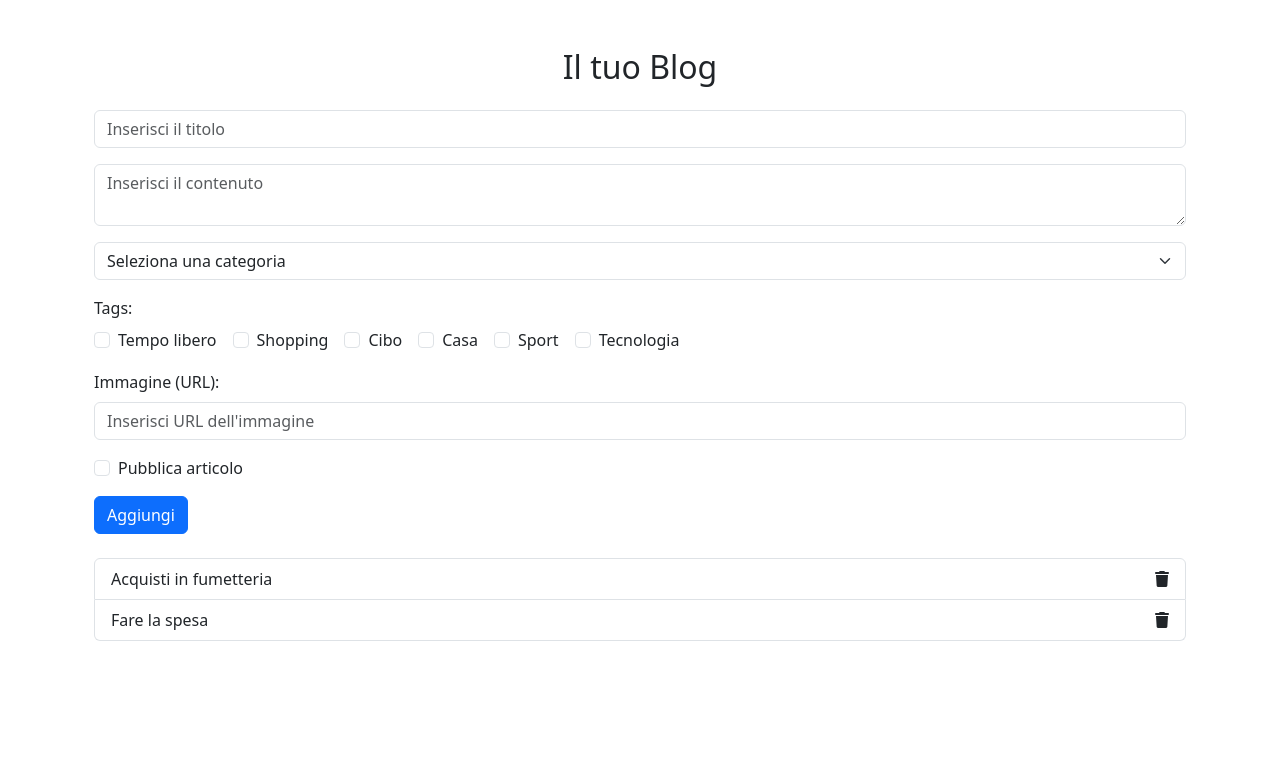
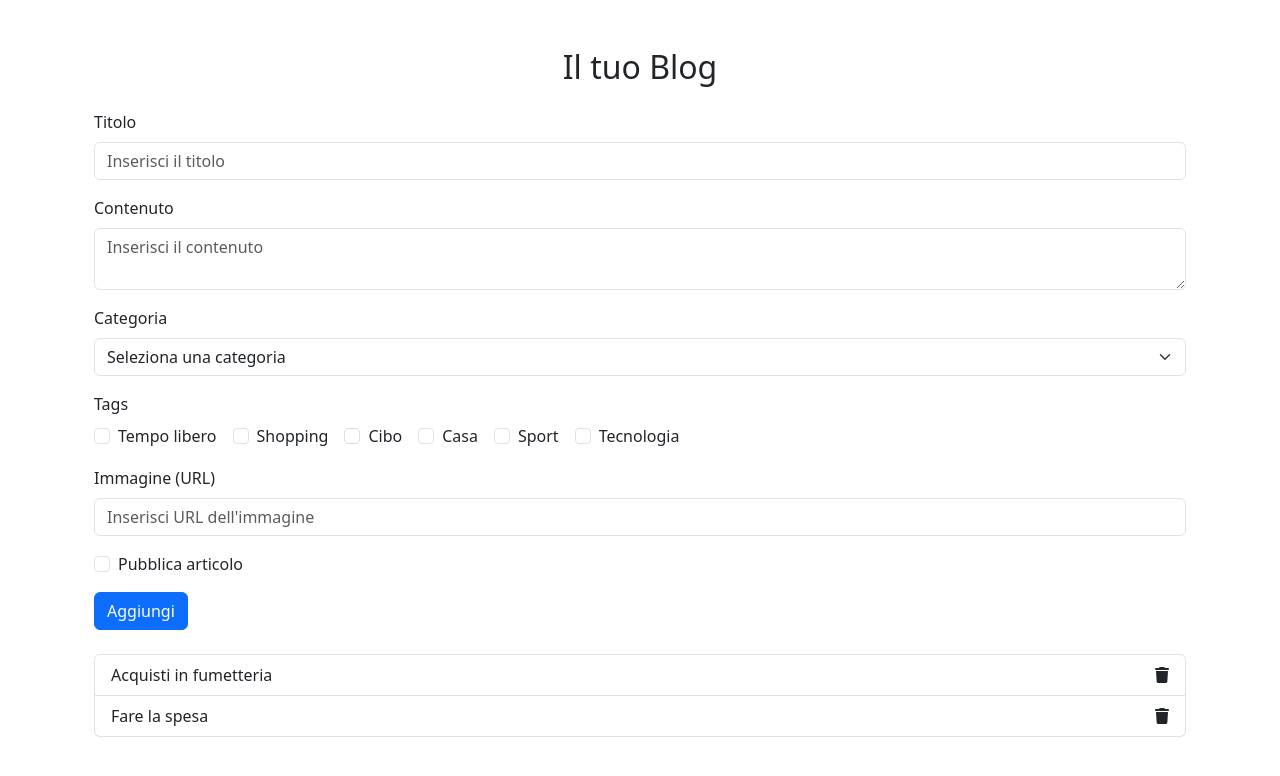
Before and after one commit to luigi-giordano/react-form-multifield, a React (Vite) app: page / in a window 1280 px wide. Shown: the top 776 px of the page. Built offline with nearby package versions, Linux system fonts and the light colour scheme.

Commit message:
add useEffect

```diff
--- a/src/components/ArticleList.jsx
+++ b/src/components/ArticleList.jsx
@@ -1,6 +1,26 @@
-import { useState } from 'react';
+import { useState, useEffect } from 'react';
 
-const initialList = [
+const categories = ['Hobby', 'Casa', 'Lavoro', 'Studio'];
+const availableTags = [
+  { id: 1, name: 'Tempo libero' },
+  { id: 2, name: 'Shopping' },
+  { id: 3, name: 'Cibo' },
+  { id: 4, name: 'Casa' },
+  { id: 5, name: 'Sport' },
+  { id: 6, name: 'Tecnologia' },
+];
+
+const defaultArticleData = {
+  title: '',
+  content: '',
+  category: '',
+  tags: [],
+  image: '',
+  published: false,
+};
+
+const ArticleList = () => {
+  const [articleList, setArticleList] = useState([
     {
       title: 'Acquisti in fumetteria',
       content: 'Comprare manga e fumetti preferiti.',
@@ -17,129 +37,130 @@ const initialList = [
       image: '',
       published: false,
     },
-];
+  ]);
 
-const categories = ['Hobby', 'Casa', 'Lavoro', 'Studio'];
-const availableTags = ['Tempo libero', 'Shopping', 'Cibo', 'Casa', 'Sport', 'Tecnologia'];
+  const [formData, setFormData] = useState(defaultArticleData);
 
-const ArticleList = () => {
-  const [articleList, setArticleList] = useState(initialList);
-  const [newArticle, setNewArticle] = useState({
-    title: '',
-    content: '',
-    category: '',
-    tags: [],
-    image: '',
-    published: false,
+  useEffect(() => {
+    if (formData.published) {
+      alert('Hai selezionato "Pubblica articolo", pertanto sarà visibile al pubblico.');
+    }
+  }, [formData.published]);
+
+  const handleInputChange = (e) => {
+    const { name, value, type, checked } = e.target;
+    setFormData((prev) => ({
+      ...prev,
+      [name]: type === 'checkbox' ? checked : value,
+    }));
+  };
+
+  const handleTagChange = (tagName) => {
+    setFormData((prev) => {
+      const updatedTags = prev.tags.includes(tagName)
+        ? prev.tags.filter((tag) => tag !== tagName)
+        : [...prev.tags, tagName];
+      return { ...prev, tags: updatedTags };
     });
+  };
 
   const handleSubmit = (e) => {
     e.preventDefault();
-
-    // Aggiungi il nuovo oggetto alla lista
-    const newList = [...articleList, newArticle];
-    setArticleList(newList);
-
-    // Resetta il form
-    setNewArticle({
-      title: '',
-      content: '',
-      category: '',
-      tags: [],
-      image: '',
-      published: false,
-    });
+    setArticleList((prevList) => [...prevList, formData]);
+    setFormData(defaultArticleData);
   };
 
-  const handleRemoveList = (index) => {
-    const newList = articleList.filter((item, i) => i !== index);
-    setArticleList(newList);
-  };
-
-  const handleTagChange = (tag) => {
-    setNewArticle((prevTodo) => {
-      const tags = prevTodo.tags.includes(tag)
-        ? prevTodo.tags.filter((t) => t !== tag)
-        : [...prevTodo.tags, tag];
-      return { ...prevTodo, tags };
-    });
+  const handleRemoveArticle = (index) => {
+    setArticleList((prevList) => prevList.filter((_, i) => i !== index));
   };
 
   return (
     <div className="container my-5">
       <form onSubmit={handleSubmit}>
-        <div className='title d-flex mb-3 justify-content-center'>
+        <div className="title d-flex mb-3 justify-content-center">
           <h2>Il tuo Blog</h2>
         </div>
 
-        <div className="input-group mb-3">
+        <div className="mb-3">
+          <label className="form-label">Titolo</label>
           <input
             type="text"
+            name="title"
             className="form-control"
-            value={newArticle.title}
-            onChange={(e) => setNewArticle({ ...newArticle, title: e.target.value })}
+            value={formData.title}
+            onChange={handleInputChange}
             placeholder="Inserisci il titolo"
           />
         </div>
 
-        <div className="input-group mb-3">
+        <div className="mb-3">
+          <label className="form-label">Contenuto</label>
           <textarea
+            name="content"
             className="form-control"
-            value={newArticle.content}
-            onChange={(e) => setNewArticle({ ...newArticle, content: e.target.value })}
+            value={formData.content}
+            onChange={handleInputChange}
             placeholder="Inserisci il contenuto"
           ></textarea>
         </div>
 
-        <div className="input-group mb-3">
+        <div className="mb-3">
+          <label className="form-label">Categoria</label>
           <select
+            name="category"
             className="form-select"
-            value={newArticle.category}
-            onChange={(e) => setNewArticle({ ...newArticle, category: e.target.value })}
+            value={formData.category}
+            onChange={handleInputChange}
           >
             <option value="">Seleziona una categoria</option>
-            {categories.map((category) => (
-              <option key={category} value={category}>{category}</option>
+            {categories.map((category, index) => (
+              <option key={index} value={category}>
+                {category}
+              </option>
             ))}
           </select>
         </div>
 
         <div className="mb-3">
-          <label className="form-label">Tags:</label>
+          <label className="form-label">Tags</label>
           <div>
-            {availableTags.map((tag) => (
-              <div key={tag} className="form-check form-check-inline">
+            {availableTags.map(({ id, name }) => (
+              <div key={id} className="form-check form-check-inline">
                 <input
+                  type="checkbox"
+                  id={`tag-${id}`}
                   className="form-check-input"
-                  type="checkbox"
-                  id={`tag-${tag}`}
-                  checked={newArticle.tags.includes(tag)}
-                  onChange={() => handleTagChange(tag)}
+                  checked={formData.tags.includes(name)}
+                  onChange={() => handleTagChange(name)}
                 />
-                <label className="form-check-label" htmlFor={`tag-${tag}`}>{tag}</label>
+                <label className="form-check-label" htmlFor={`tag-${id}`}>
+                  {name}
+                </label>
               </div>
             ))}
           </div>
         </div>
 
         <div className="mb-3">
-          <label className="form-label">Immagine (URL):</label>
+          <label className="form-label">Immagine (URL)</label>
           <input
             type="text"
+            name="image"
             className="form-control"
-            value={newArticle.image}
-            onChange={(e) => setNewArticle({ ...newArticle, image: e.target.value })}
+            value={formData.image}
+            onChange={handleInputChange}
             placeholder="Inserisci URL dell'immagine"
           />
         </div>
 
         <div className="form-check mb-3">
           <input
+            type="checkbox"
+            name="published"
             className="form-check-input"
-            type="checkbox"
             id="published"
-            checked={newArticle.published}
-            onChange={(e) => setNewArticle({ ...newArticle, published: e.target.checked })}
+            checked={formData.published}
+            onChange={handleInputChange}
           />
           <label className="form-check-label" htmlFor="published">
             Pubblica articolo
@@ -152,12 +173,15 @@ const ArticleList = () => {
       </form>
 
       <ul className="list-group mt-4">
-        {articleList.map((item, index) => (
-          <li key={index} className="list-group-item d-flex justify-content-between align-items-center">
-            <span>{item.title}</span>
+        {articleList.map((article, index) => (
+          <li
+            key={index}
+            className="list-group-item d-flex justify-content-between align-items-center"
+          >
+            <span>{article.title}</span>
             <i
               className="fa-solid fa-trash pointer"
-              onClick={() => handleRemoveList(index)}
+              onClick={() => handleRemoveArticle(index)}
             ></i>
           </li>
         ))}
```
Lines whose indentation alone changed are shown as unchanged.
